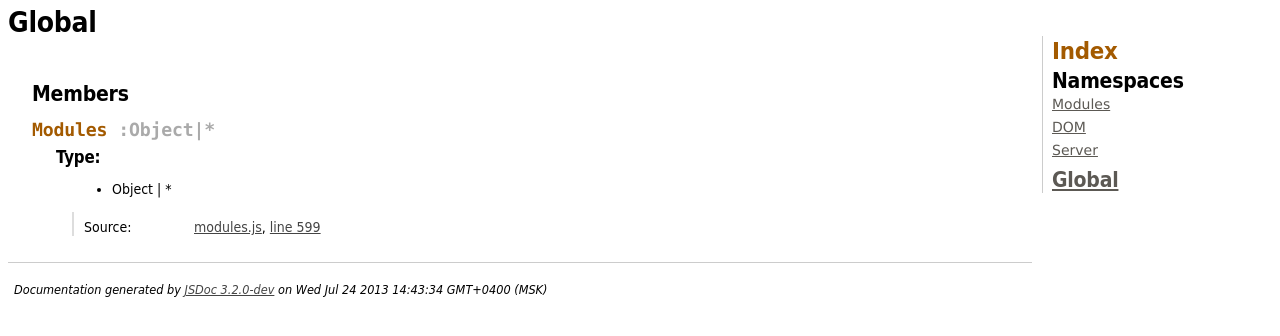
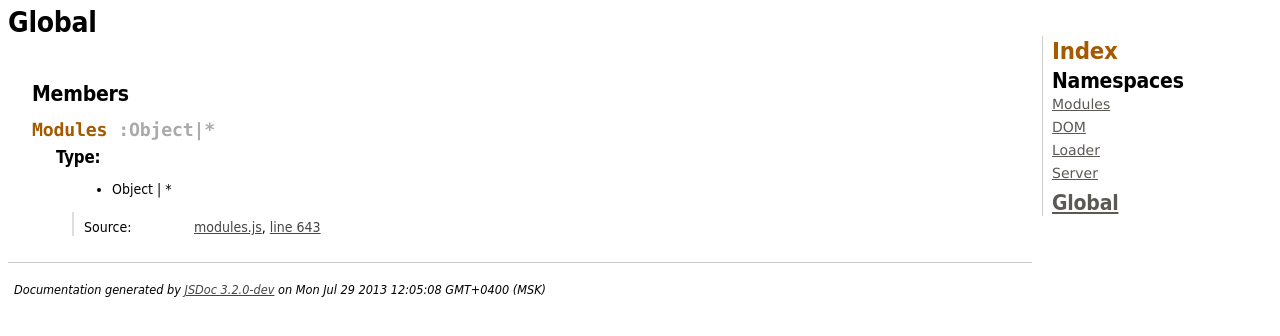
Before and after one commit to trukhinyuri/modules.js, a plain HTML site: page jsDoc/global.html in a window 1280 px wide. Drawn offline with Linux system fonts and the light colour scheme.

Commit message:
starting implementing Loader: worked itemTypes

```diff
--- a/jsDoc/global.html
+++ b/jsDoc/global.html
@@ -134,7 +134,7 @@
 
     <dt class="tag-source">Source:</dt>
     <dd class="tag-source"><ul class="dummy"><li>
-        <a href="modules.js.html">modules.js</a>, <a href="modules.js.html#line599">line 599</a>
+        <a href="modules.js.html">modules.js</a>, <a href="modules.js.html#line643">line 643</a>
     </li></ul></dd>
 
 
@@ -167,13 +167,13 @@
 </div>
 
 <nav>
-    <h2><a href="index.html">Index</a></h2><h3>Namespaces</h3><ul><li><a href="global.html#Modules">Modules</a></li><li><a href="Modules.DOM.html">DOM</a></li><li><a href="Modules.Server.html">Server</a></li></ul><h3><a href="global.html">Global</a></h3>
+    <h2><a href="index.html">Index</a></h2><h3>Namespaces</h3><ul><li><a href="global.html#Modules">Modules</a></li><li><a href="Modules.DOM.html">DOM</a></li><li><a href="Modules.Loader.html">Loader</a></li><li><a href="Modules.Server.html">Server</a></li></ul><h3><a href="global.html">Global</a></h3>
 </nav>
 
 <br clear="both">
 
 <footer>
-    Documentation generated by <a href="https://github.com/jsdoc3/jsdoc">JSDoc 3.2.0-dev</a> on Wed Jul 24 2013 14:43:34 GMT+0400 (MSK)
+    Documentation generated by <a href="https://github.com/jsdoc3/jsdoc">JSDoc 3.2.0-dev</a> on Mon Jul 29 2013 12:05:08 GMT+0400 (MSK)
 </footer>
 
 <script> prettyPrint(); </script>
```
